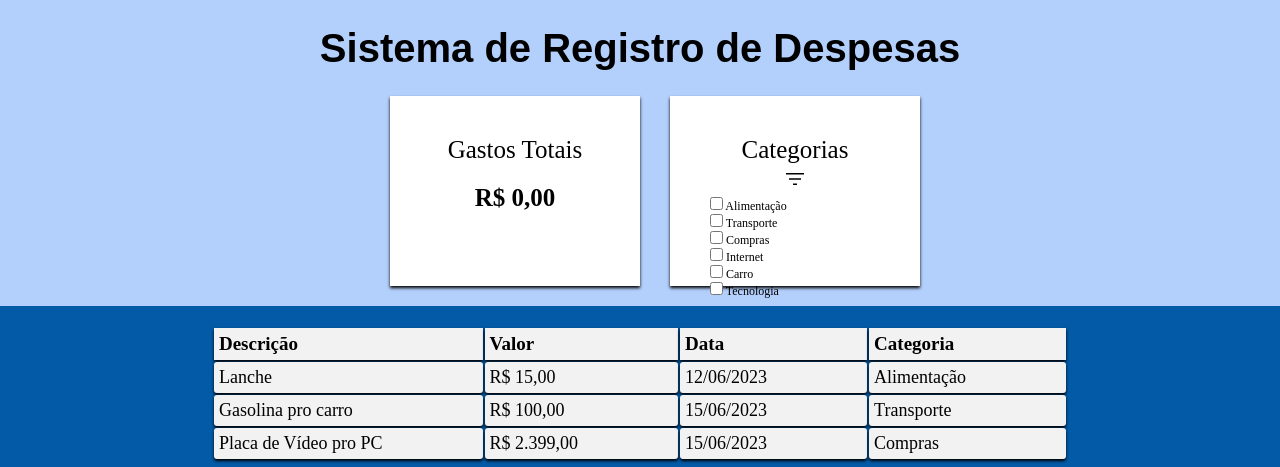
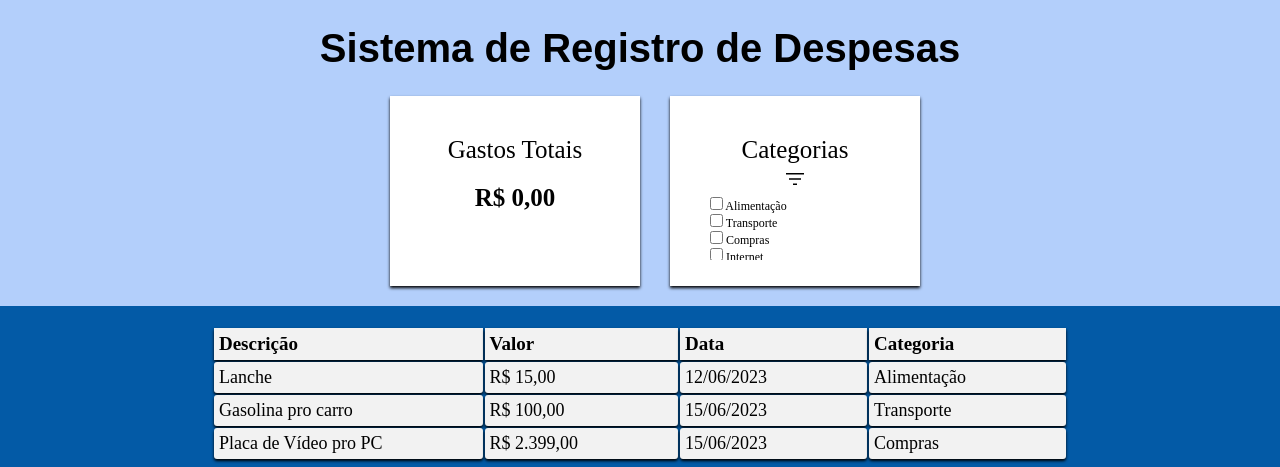
Before and after one commit to Edson242/Sistema-de-Registo-de-Despesas, a PHP site: page / in a window 1280 px wide. Shown: the top 467 px of the page. Run offline with PHP 8.4, Linux system fonts and the light colour scheme; some web fonts are replaced.

Commit message:
Atualização 004

```diff
--- a/assets/css/style.css
+++ b/assets/css/style.css
@@ -79,6 +79,10 @@ form.filter {
     font-size: 12px;
     text-align: justify;
     margin-left: 40px;
+    word-wrap: break-word;
+    overflow-y: scroll;
+    max-height: 63px;
+
 }
 /*Main*/
 
```
